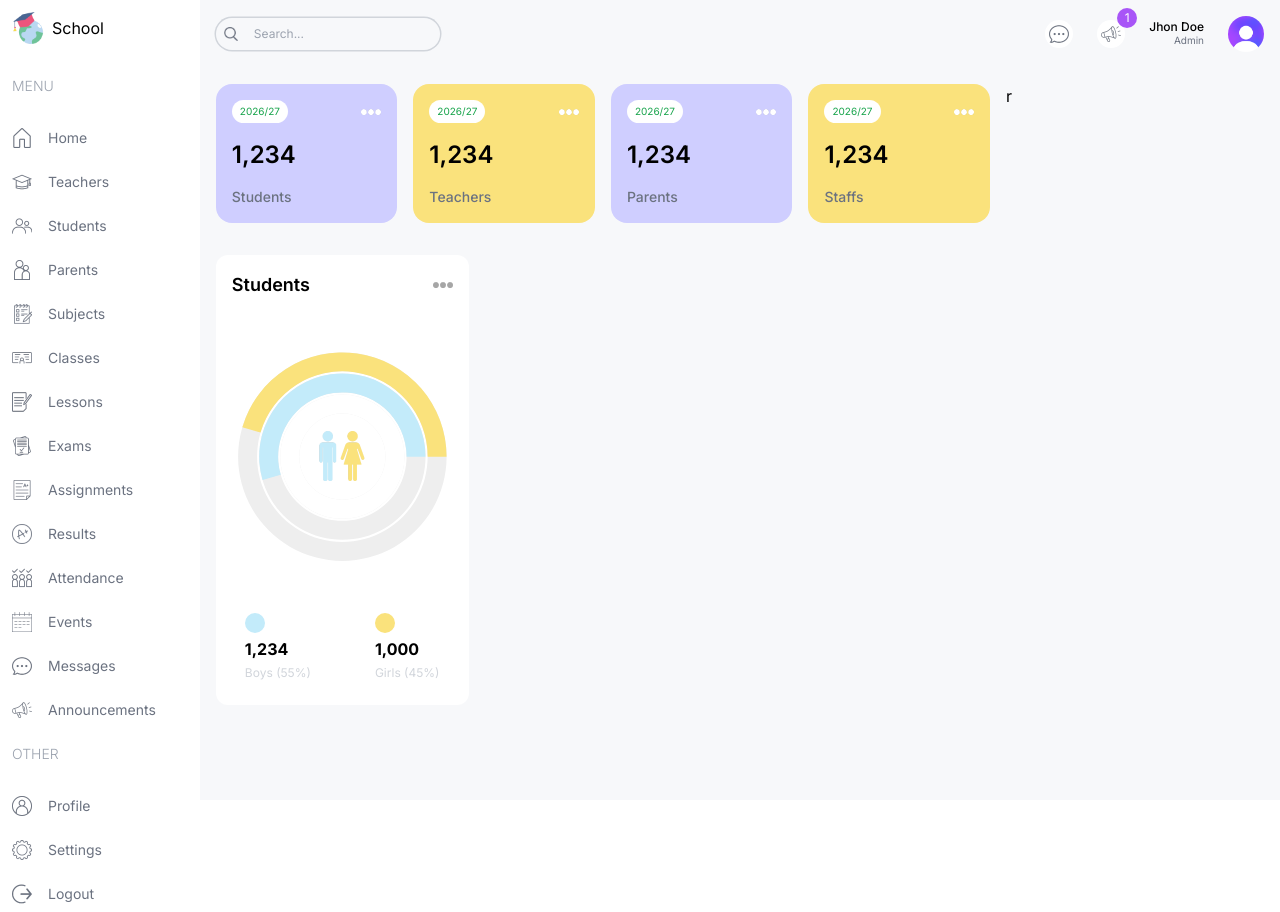
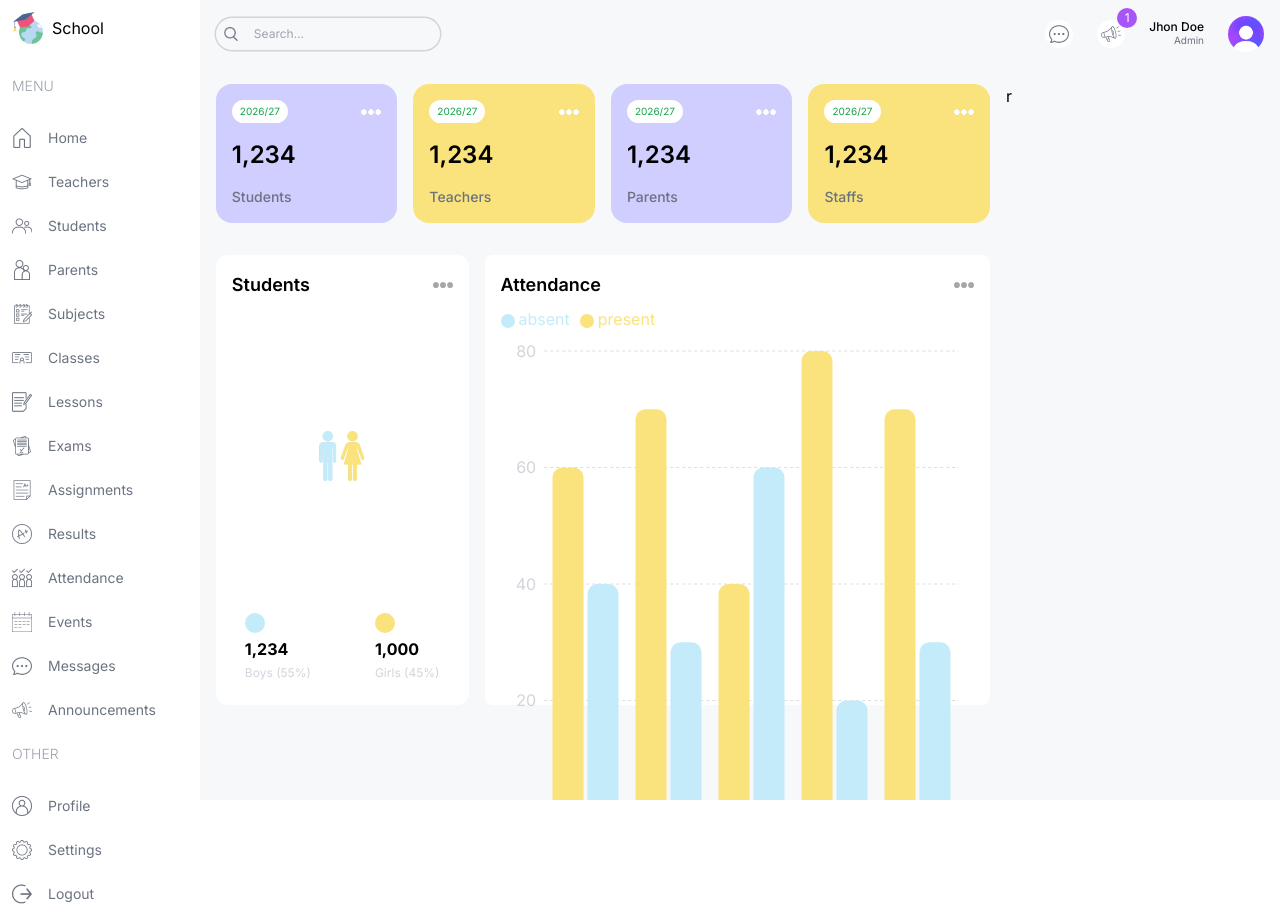
Before and after one commit to souravkumarswain/schoolDashboard, a Next.js app: page /admin in a window 1280 px wide. Built offline with nearby package versions, Linux system fonts and the light colour scheme.

Commit message:
Attendance chart prepared

```diff
--- a/src/app/(dashboard)/admin/page.tsx
+++ b/src/app/(dashboard)/admin/page.tsx
@@ -1,3 +1,4 @@
+import AttendanceChart from "@/components/AttendanceChart";
 import CountChart from "@/components/CountChart";
 import UserCard from "@/components/UserCard";
 
@@ -21,7 +22,9 @@ const AdminPage = () => {
                     <CountChart/>
                 </div>
                 {/* ATTENDANCE CHART */}
-                <div className="w-full lg:w-2/3 h-[450px]"></div>
+                <div className="w-full lg:w-2/3 h-[450px]">
+                    <AttendanceChart/>
+                </div>
             </div>
                 {/* BOTTOM CHART */}
                 <div className=""></div>
--- /dev/null
+++ b/src/components/AttendanceChart.tsx
@@ -0,0 +1,70 @@
+'use client';
+
+import Image from "next/image";
+import { BarChart, Bar, XAxis, YAxis, CartesianGrid, Tooltip, Legend } from 'recharts';
+
+
+const data = [
+    {
+        name: "Mon",
+        present: 60,
+        absent: 40,
+    },
+    {
+        name: "Tue",
+        present: 70,
+        absent: 30,
+    },
+    {
+        name: "Wed",
+        present: 40,
+        absent: 60,
+    },
+    {
+        name: "Thu",
+        present: 80,
+        absent: 20,
+    },
+    {
+        name: "Fri",
+        present: 70,
+        absent: 30,
+    },
+]
+const AttendanceChart = () => {
+    return (
+        <div className="bg-white rounded-lg p-4 h-full">
+            <div className="flex justify-between items-center pb-2">
+                <h1 className="text-lg font-semibold">Attendance</h1>
+                <Image src="/moreDark.png" alt="" width={20} height={20} />
+            </div>
+            <div className="relative">
+            <BarChart
+                style={{ width: '100%', maxWidth: '700px', maxHeight: '70vh', aspectRatio: 0.700, padding:"15px" }}
+                responsive
+                data={data}
+                margin={{
+                    top: 5,
+                    right: 0,
+                    left: 0,
+                    bottom: 5,
+                }}
+            >
+                <CartesianGrid strokeDasharray="3 3" vertical={false} stroke="#ddd"/>
+                <XAxis dataKey="name" axisLine={false} tick={{fill:"#d1d5db"}} tickLine={false}/>
+                <YAxis width="auto" axisLine={false} tick={{fill:"#d1d5db"}} tickLine={false} />
+                <Tooltip contentStyle={{borderRadius:"10px", borderColor:"lightgray"}} />
+                <Legend
+                    layout="horizontal"
+                    position="top"
+                    wrapperStyle={{ left: 0, top:0,  transform: "none"}}
+                />
+                <Bar legendType="circle" dataKey="present" fill="#FAE27C" radius={[10, 10, 0, 0]} />
+                <Bar legendType="circle" dataKey="absent" fill="#C3EBFA" radius={[10, 10, 0, 0]} />
+            </BarChart>
+            </div>
+        </div>
+    )
+}
+
+export default AttendanceChart;
--- a/src/components/CountChart.tsx
+++ b/src/components/CountChart.tsx
@@ -23,7 +23,6 @@ const CountChart = () => {
             <div className='w-full h-[75%] relative'>
                 <RadialBarChart
                     style={{ aspectRatio:0.700 }}
-                    responsive
                     cx="50%"
                     cy="50%"
                     innerRadius="40%"
```
